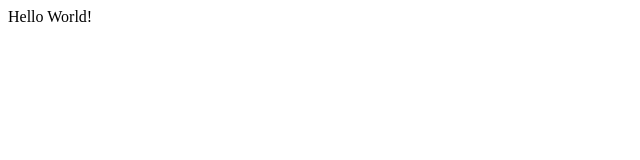
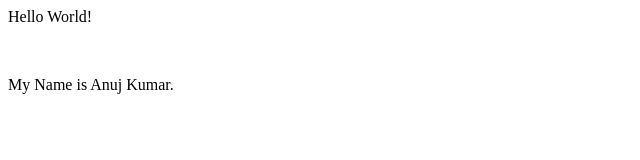
Before and after one commit to AnujKumarIITK/AnujKumarIITK-Projects, a plain HTML site: page index.html in a window 1280 px wide. Shown: the whole page, without its empty margins (0-640 px from the left). Drawn offline with Linux system fonts and the light colour scheme.

Commit message:
Add Changes

```diff
--- a/index.html
+++ b/index.html
@@ -1 +1,3 @@
 <p>Hello  World!</p>
+<br>
+<p>My Name is Anuj Kumar.</p>
--- /dev/null
+++ b/style.css
@@ -0,0 +1,3 @@
+p {
+    color: red;
+}
```
